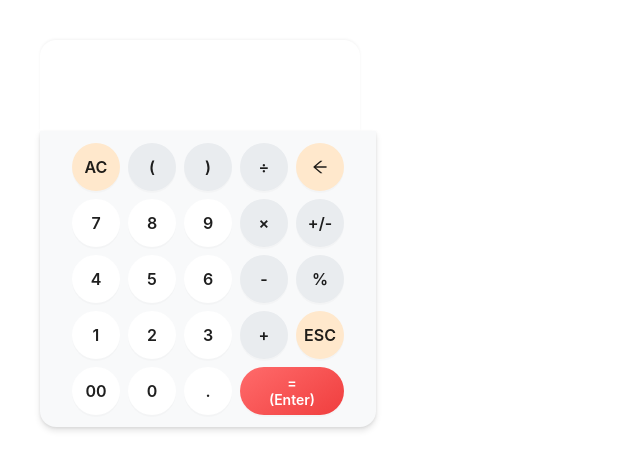
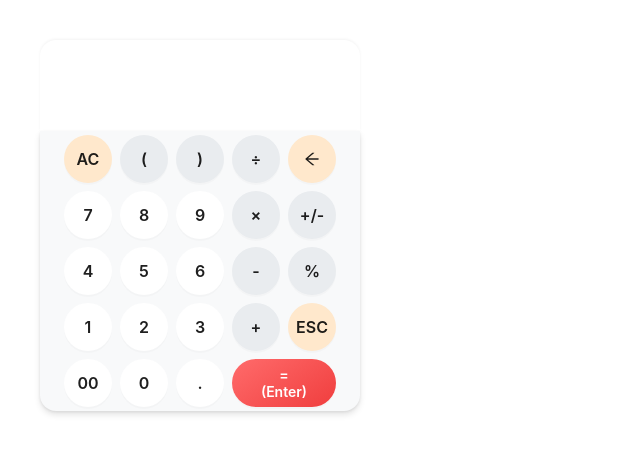
Before and after one commit to XzyZachary/react-calculator, a React (Vite) app: page / in a window 1280 px wide. Shown: the top 470 px of the page, without its empty margins (0-640 px from the left). Built offline with nearby package versions, Linux system fonts and the light colour scheme.

Commit message:
最后的样式调整

```diff
--- a/src/components/style.module.scss
+++ b/src/components/style.module.scss
@@ -3,7 +3,6 @@
   border: none;
   border-radius: 0 0 16px 16px;
   box-shadow: 0 4px 6px rgba(0, 0, 0, 0.1), 0 1px 3px rgba(0, 0, 0, 0.08);
-  padding: 0.5rem;
   width: min(90vw, 320px);
   min-width: 320px;
   transition: all 0.3s ease;
```
